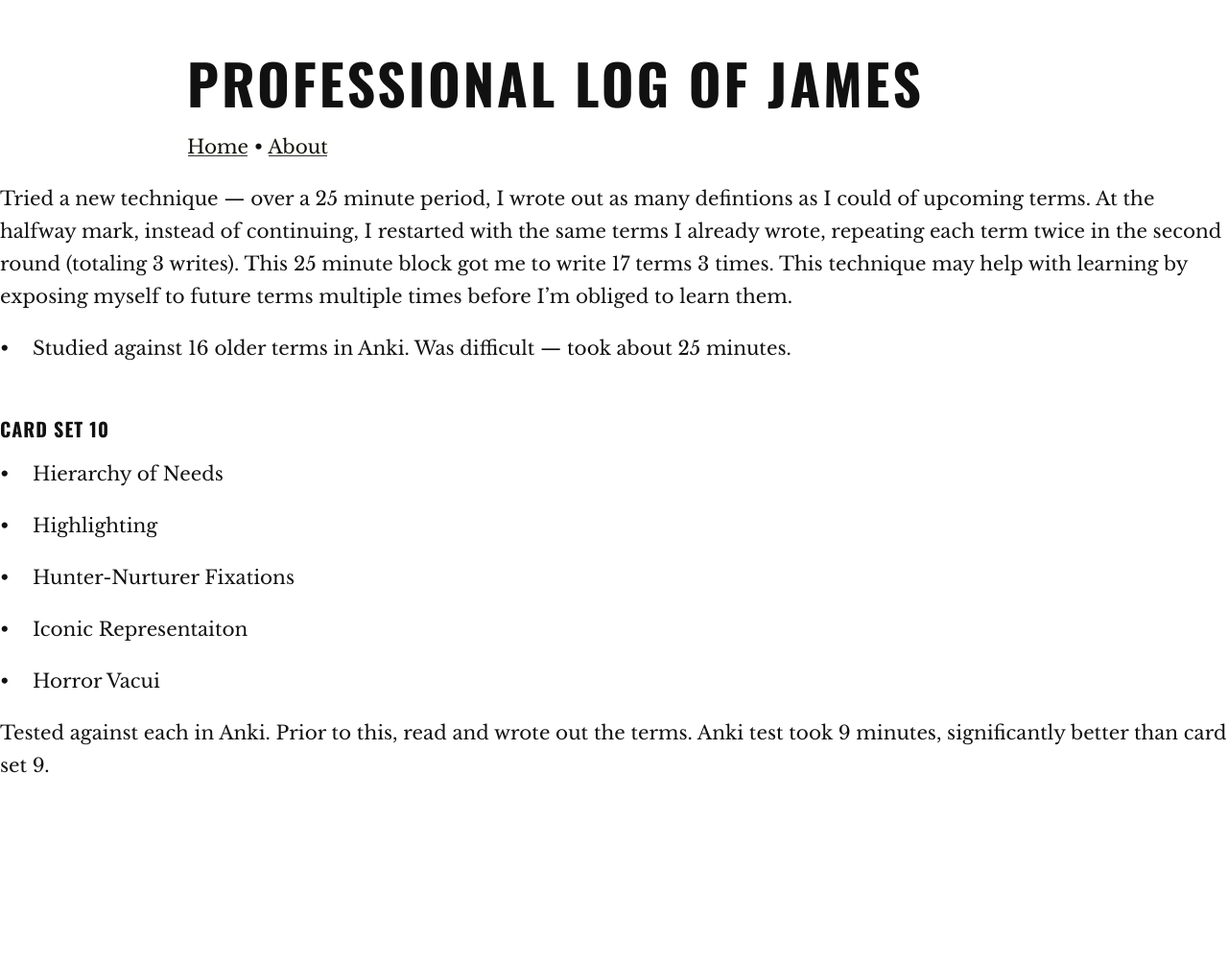
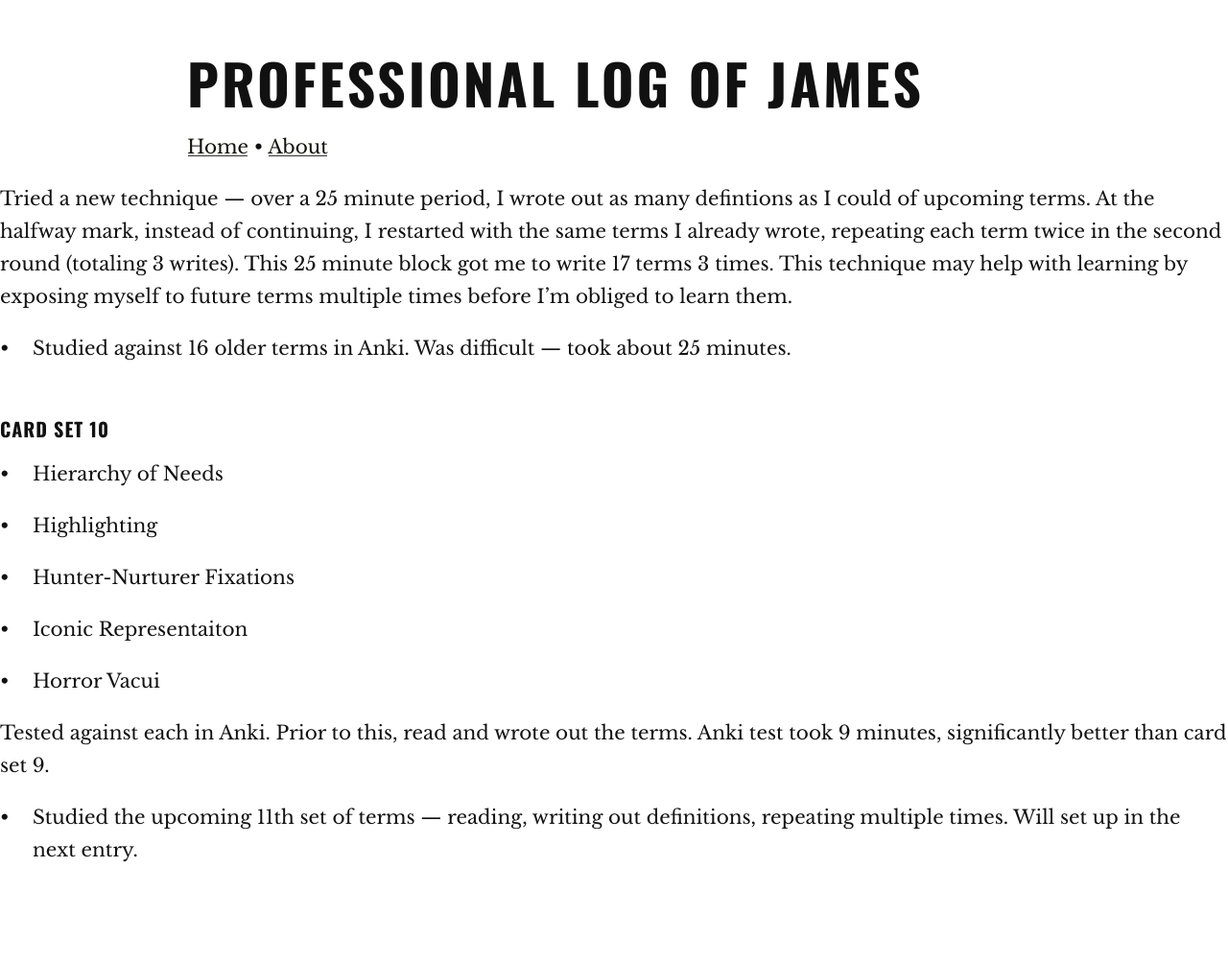
Before and after one commit to jpex/log, a Jekyll site: the page built from _posts/2017-11-15-15.md, in a window 1280 px wide. Shown: the whole page at 96% size. Built offline with Jekyll 4.4.1, drawn with Linux system fonts in a browser that asks for light colours; before the commit the page ends 914 px from its top, so only the background shows below that.

Commit message:
Update 2017-11-15-15.md

```diff
--- a/_posts/2017-11-15-15.md
+++ b/_posts/2017-11-15-15.md
@@ -19,3 +19,5 @@ Tried a new technique — over a 25 minute period, I wrote out as many defintion
 * Horror Vacui
 
 Tested against each in Anki. Prior to this, read and wrote out the terms. Anki test took 9 minutes, significantly better than card set 9.
+
+* Studied the upcoming 11th set of terms — reading, writing out definitions, repeating multiple times. Will set up in the next entry.
```
